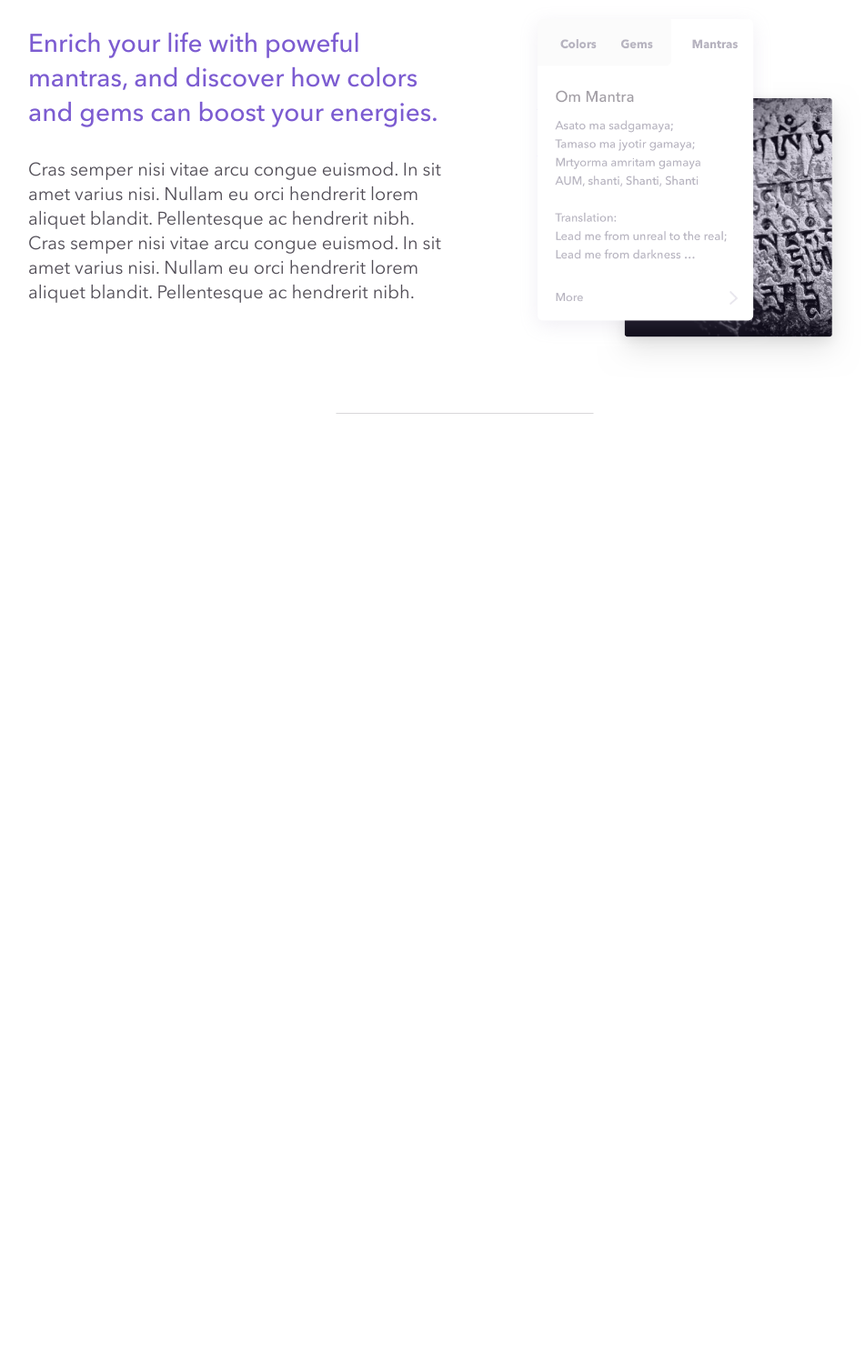
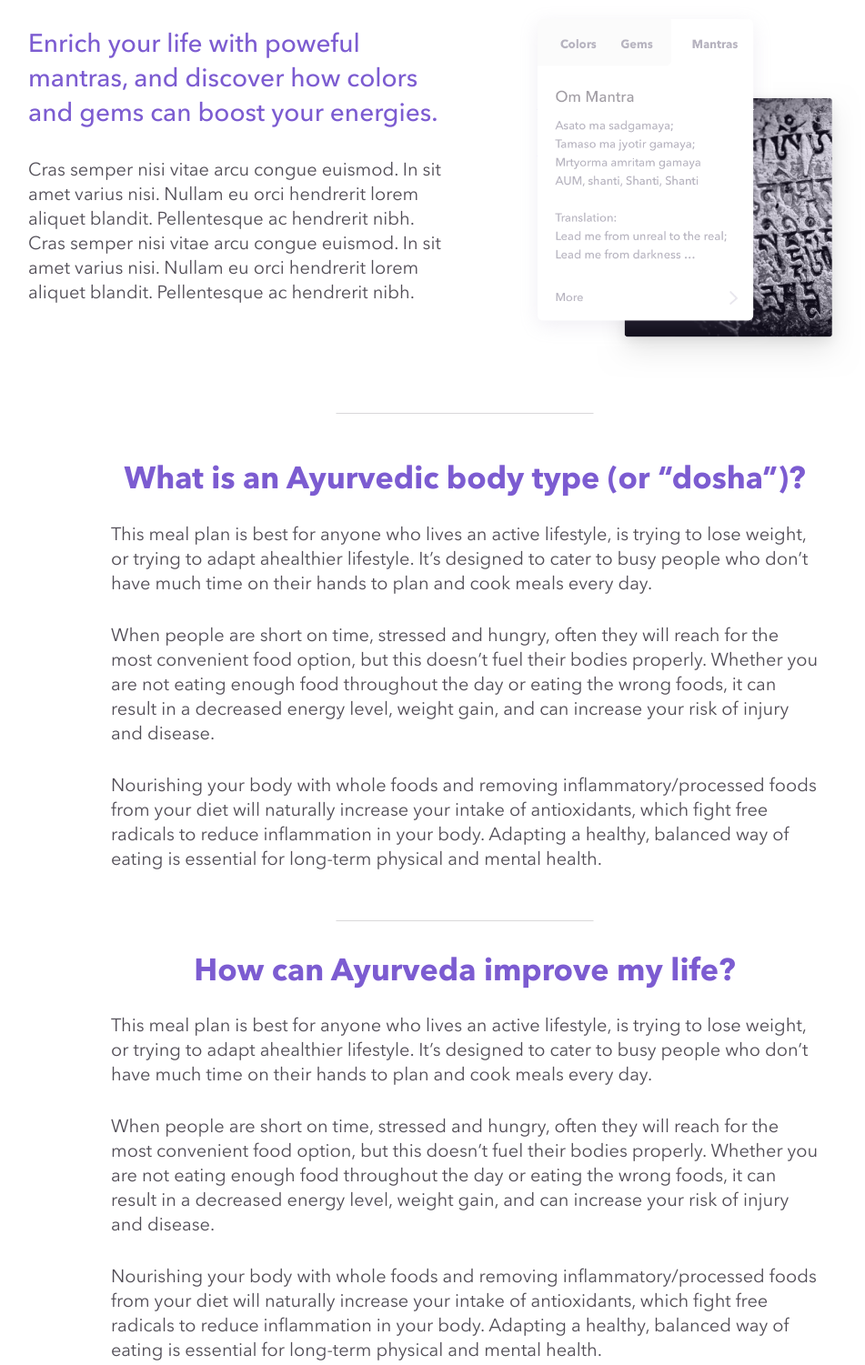
Before and after one commit to mozolevsky/yoga-landing, a website: page app/index.html in a window 1280 px wide. Shown: the part 4194-5695 px from the top of the page at 91% size, without its empty margins (129-1080 px from the left). Before the commit the page ends 4673 px from the top, so only its background shows below. Drawn offline with nearby package versions, Linux system fonts and the light colour scheme.

Commit message:
Text blocks was made

```diff
--- a/app/index.html
+++ b/app/index.html
@@ -163,19 +163,19 @@
             </div>
         </section>
 
-        <!-- <section class="text">
-            <h3 class="h3">What is an Ayurvedic body type (or “dosha”)?</h3>
-            <p>This meal plan is best for anyone who lives an active lifestyle, is trying to lose weight, or trying to adapt ahealthier lifestyle. It’s designed to cater to busy people who don’t have much time on their hands to plan and cook meals every day. </p>
-            <p>When people are short on time, stressed and hungry, often they will reach for the most convenient food option, but this doesn’t fuel their bodies properly. Whether you are not eating enough food throughout the day or eating the wrong foods, it can result in a decreased energy level, weight gain, and can increase your risk of injury and disease. </p>
-            <p>Nourishing your body with whole foods and removing inflammatory/processed foods from your diet will naturally increase your intake of antioxidants, which fight free radicals to reduce inflammation in your body. Adapting a healthy, balanced way of eating is essential for long-term physical and mental health.</p>
-        </section> -->
+        <section class="text-block">
+            <h3 class="text-block__title h3">What is an Ayurvedic body type (or “dosha”)?</h3>
+            <p class="text-block__text">This meal plan is best for anyone who lives an active lifestyle, is trying to lose weight, or trying to adapt ahealthier lifestyle. It’s designed to cater to busy people who don’t have much time on their hands to plan and cook meals every day. </p>
+            <p class="text-block__text">When people are short on time, stressed and hungry, often they will reach for the most convenient food option, but this doesn’t fuel their bodies properly. Whether you are not eating enough food throughout the day or eating the wrong foods, it can result in a decreased energy level, weight gain, and can increase your risk of injury and disease. </p>
+            <p class="text-block__text">Nourishing your body with whole foods and removing inflammatory/processed foods from your diet will naturally increase your intake of antioxidants, which fight free radicals to reduce inflammation in your body. Adapting a healthy, balanced way of eating is essential for long-term physical and mental health.</p>
+        </section>
 
-        <!-- <section class="text">
-            <h3 class="h3">How can Ayurveda improve my life?</h3>
-            <p>This meal plan is best for anyone who lives an active lifestyle, is trying to lose weight, or trying to adapt ahealthier lifestyle. It’s designed to cater to busy people who don’t have much time on their hands to plan and cook meals every day.</p>
-            <p>When people are short on time, stressed and hungry, often they will reach for the most convenient food option, but this doesn’t fuel their bodies properly. Whether you are not eating enough food throughout the day or eating the wrong foods, it can result in a decreased energy level, weight gain, and can increase your risk of injury and disease.</p>
-            <p>Nourishing your body with whole foods and removing inflammatory/processed foods from your diet will naturally increase your intake of antioxidants, which fight free radicals to reduce inflammation in your body. Adapting a healthy, balanced way of eating is essential for long-term physical and mental health.</p>
-        </section> -->
+        <section class="text-block">
+            <h3 class="text-block__title h3">How can Ayurveda improve my life?</h3>
+            <p class="text-block__text">This meal plan is best for anyone who lives an active lifestyle, is trying to lose weight, or trying to adapt ahealthier lifestyle. It’s designed to cater to busy people who don’t have much time on their hands to plan and cook meals every day.</p>
+            <p class="text-block__text">When people are short on time, stressed and hungry, often they will reach for the most convenient food option, but this doesn’t fuel their bodies properly. Whether you are not eating enough food throughout the day or eating the wrong foods, it can result in a decreased energy level, weight gain, and can increase your risk of injury and disease.</p>
+            <p class="text-block__text">Nourishing your body with whole foods and removing inflammatory/processed foods from your diet will naturally increase your intake of antioxidants, which fight free radicals to reduce inflammation in your body. Adapting a healthy, balanced way of eating is essential for long-term physical and mental health.</p>
+        </section>
 
         <!-- <section class="accordion-block">
             <h3 class="accordion__title h3">Frequently asked questions</h3>
--- a/app/sass/_common.scss
+++ b/app/sass/_common.scss
@@ -45,12 +45,53 @@ body {
     color: $color-main;
 }
 
+.text-block {
+    position: relative;
+    width: 778px;
+    padding-bottom: 55px;
+    margin: 0 auto 7px;
+
+    &::after {
+        content: '';
+        position: absolute;
+        bottom: 0;
+        left: 50%;
+        transform: translate(-50%);
+        width: 283px;
+        height: 1px;
+        background: $line-color;
+    }
+
+    &__title {
+        margin-bottom: 1px;
+    }
+
+    &__text {
+        margin-top: 0;
+        margin-bottom: 30px;
+
+        &:last-child {
+            margin-bottom: 0;
+        }
+    }
+}
+
 
 @media (max-width: $md) {
     .container {
         width: 100%;
         box-sizing: border-box;
         padding: 0 20px;
+    }
+}
+
+@media (max-width: 820px) {
+    .text-block {
+        width: 100%;
+
+        &__title {
+            line-height: 1.74;
+        }
     }
 }
 
@@ -77,4 +118,24 @@ body {
         font-size: 28px;
         line-height: 38px;
     }
+
+    .text-block {
+        width: 100%;
+        padding-bottom: 39px;
+        margin-bottom: 25px;
+
+        &::after {
+            width: 102px;
+        }
+
+        &__title {
+            margin-bottom: 15px;
+            font-size: 27px;
+            line-height: 38px;
+        }
+
+        &__text {
+            margin-bottom: 20px;
+        }
+    }
 }
```
Also changed, not shown: app/css/main.css.
